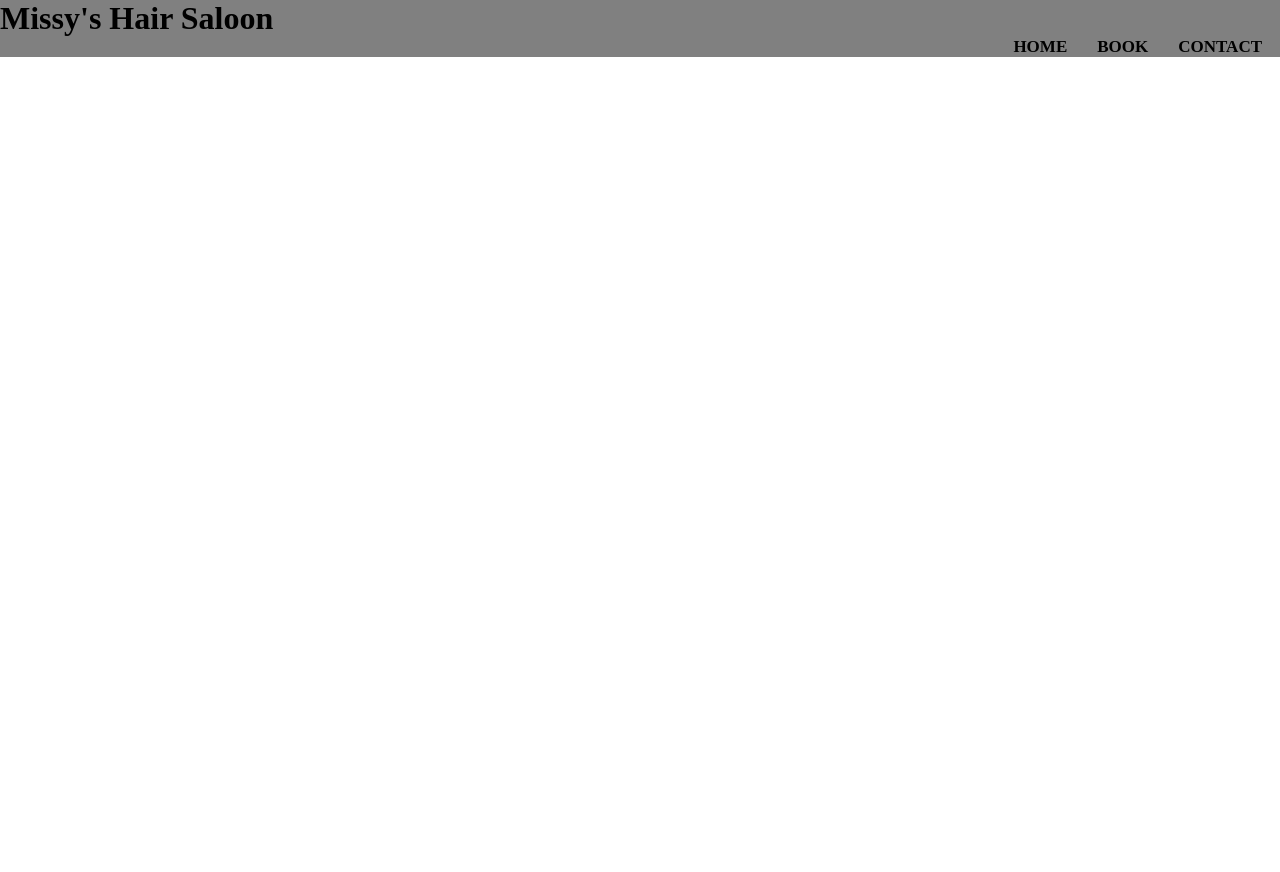
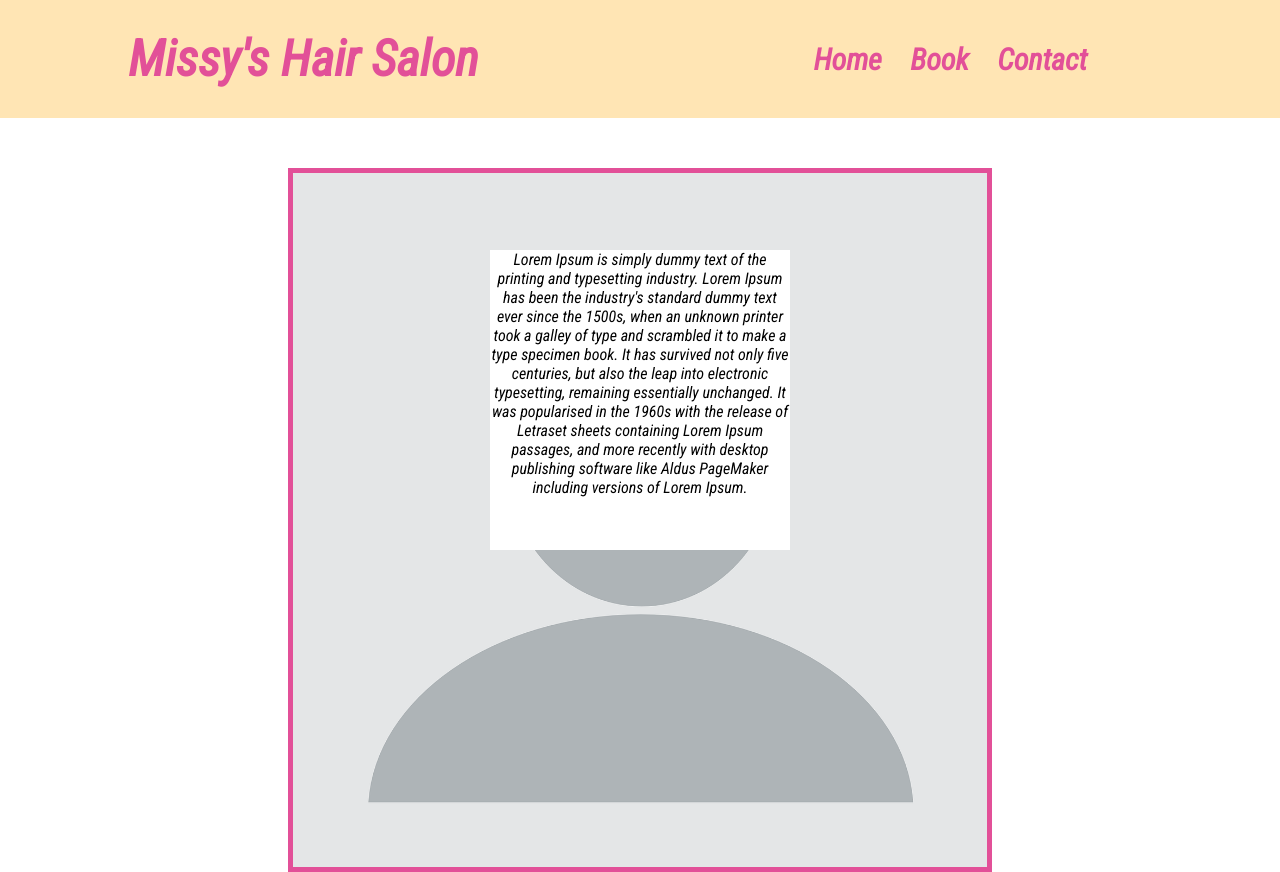
Before and after one commit to Syycoker/Missy-s-Hair-Saloon, a PHP site: page / in a window 1280 px wide. Before the commit the page ends 57 px from the top, so only its background shows below. Run offline with PHP 8.4, Linux system fonts and the light colour scheme.

Commit message:
Added Avatar UI

```diff
--- /dev/null
+++ b/index.html
@@ -0,0 +1,53 @@
+<!DOCTYPE html>
+
+<html lang="en" xmlns="http://www.w3.org/1999/xhtml">
+<head>
+    <meta charset="utf-8" />
+    <title>Missy's Hair Salon</title>
+    <meta name="description" content="">
+    <meta name="viewport" content="width=device-width, initial-scale=1">
+    <link rel="stylesheet" href="style.css">
+    <link rel="preconnect" href="https://fonts.gstatic.com">
+    <link href="https://fonts.googleapis.com/css2?family=Roboto+Condensed:ital@1&display=swap" rel="stylesheet">
+</head>
+<body>
+    <div class="Container">
+        <div class="Wrapper">
+            <header>
+                <h1> Missy's Hair Salon </h1>
+                <nav>
+                    <ul class="nav_links">
+                        <li>
+                            <a href="index.php">Home</a>
+                            <a href="Book.php">Book</a>
+                            <a href="Contact.php">Contact</a>
+                        </li>
+                    </ul>
+                </nav>
+            </header>
+
+            <div class="content_frame">
+
+                <div id="image_frame">
+                    <img src="img/avatar.png" alt="Avatar">
+                </div>
+
+                <div id="TextBox">
+                    <p>
+                    Lorem Ipsum is simply dummy text of the printing and
+                    typesetting industry. Lorem Ipsum has been the industry's
+                    standard dummy text ever since the 1500s, when an unknown
+                    printer took a galley of type and scrambled it to make a type
+                    specimen book. It has survived not only five centuries,
+                    but also the leap into electronic typesetting, remaining
+                    essentially unchanged. It was popularised in the 1960s with the
+                    release of Letraset sheets containing Lorem Ipsum passages, and
+                    more recently with desktop publishing software like
+                    Aldus PageMaker including versions of Lorem Ipsum.
+                    </p>
+                </div>
+            </div>
+        </div>
+    </div>
+</body>
+</html>
--- a/index.php
+++ /dev/null
@@ -1,32 +0,0 @@
-<!DOCTYPE html>
-
-<html lang="en" xmlns="http://www.w3.org/1999/xhtml">
-<head>
-    <meta charset="utf-8" />
-    <title>Missy's Hair Saloon</title>
-
-    <link rel="stylesheet" href="style.css" type="text/css">
-</head>
-<body>
-    <div class="Container">
-        <div class="Wrapper">
-            <div id="Header">
-                <div id="Title">
-                    <h1> Missy's Hair Saloon </h1>
-                </div>
-                <div id="Nav">
-                    <nav>
-                        <ul>
-                            <li>
-                                <a href="index.php">Home</a>
-                                <a href="Book.php">Book</a>
-                                <a href="Contact.php">Contact</a>
-                            </li>
-                        </ul>
-                    </nav>
-                </div>
-            </div>
-        </div>
-    </div>
-</body>
-</html>
--- a/style.css
+++ b/style.css
@@ -1,3 +1,5 @@
+@import url('https://fonts.googleapis.com/css2?family=Roboto+Condensed:ital@1&display=swap');
+
 body {
 }
 
@@ -5,35 +7,79 @@ body {
     padding: 0;
     margin: 0;
     box-sizing: border-box;
+    font-family: 'Roboto Condensed', sans-serif;
 }
 
-.Wrapper {
-    min-height: 100%;
-    position: relative;
+h1, li, a {
+
+    font-weight: bold;
+    font-size: 16px;
+    color: #e25098;
+    text-decoration: none;
 }
 
-#Header {
-    background-color: gray;
-    top: 0px;
-    width: 100%;
-    float:left;
+header {
+    display: flex;
+    justify-content: space-between;
+    align-items: center;
+    padding: 30px 10%;
+    background-color: #ffe5b4;
 }
 
-.Container .Wrapper nav ul {
-    list-style: none;
-    float: right;
+header h1{
+    font-size: 50px;
 }
 
-.Container .Wrapper nav ul li {
-    display: inline-block;
-    margin: 0 5px;
+
+.nav_links{
+    list-style: none;
 }
 
-.Container nav ul li a {
-    color: black;
-    font-size: 17px;
-    font-weight: bold;
-    padding: 0px 13px;
-    text-transform: uppercase;
-    text-decoration: none;
+.nav_links li{
+    display: inline-block;
+    padding: 0px 40px;
 }
+
+.nav_links li a {
+    transition: all 0.3s ease 0s;
+    margin: 0 25px 0 0;
+    font-size: 30px;
+}
+
+.nav_links li a:hover {
+    color: #FFC0CB;
+}
+
+/*Body*/
+
+.content_frame{
+    display: flex;
+    align-items: center;
+    justify-content: center;
+}
+
+.content_frame img {
+    margin-top: 50px;
+    display: block;
+    margin-left: auto;
+    margin-right: auto;
+    max-width: 55%;
+    border: 5px solid #e25098;
+}
+
+.content_frame img:hover {
+    border: 5px solid #FFC0CB;
+}
+
+.content_frame #TextBox{
+    background-color:white;
+    width: 300px;
+    height: 300px;
+    position: absolute;
+    display: inline-block;
+    top: 250px;
+}
+
+.content_frame #TextBox p{
+    text-align: center;
+}
```
Also changed, not shown: img/avatar.png (added).
